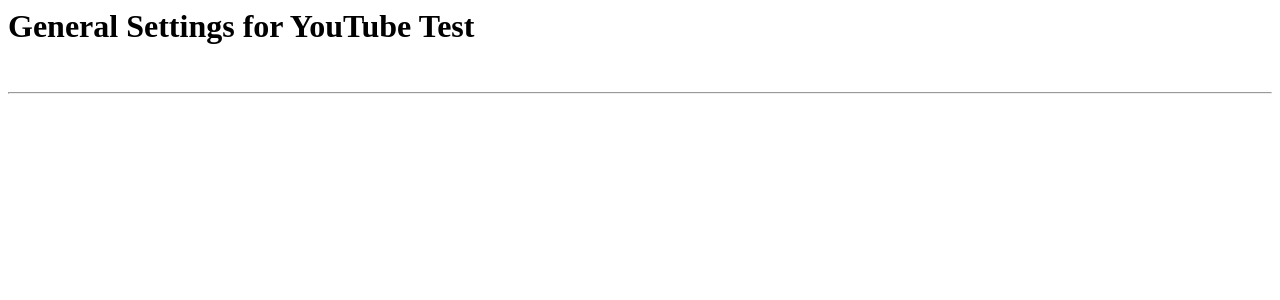
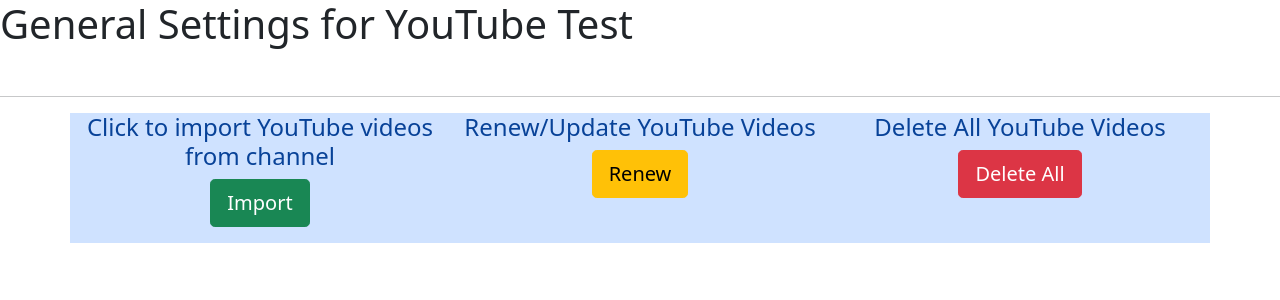
Before and after one commit to zayd-bhyat/plugin-name, a PHP site: page /admin/partials/plugin-name-yt-importer.php?page=1 in a window 1280 px wide. Shown: the top 300 px of the page. Run offline with PHP 8.4, Linux system fonts and the light colour scheme.

Commit message:
Lesson 14 End

```diff
--- a/admin/partials/plugin-name-yt-importer.php
+++ b/admin/partials/plugin-name-yt-importer.php
@@ -11,9 +11,45 @@
  * @package    Plugin_Name
  * @subpackage Plugin_Name/admin/partials
  */
+
+//get the current page
+ $thecurrentpage = $_GET['page'];
+
 ?>
+<!--Styles -->
+<link href="https://cdn.jsdelivr.net/npm/bootstrap@5.1.3/dist/css/bootstrap.min.css" rel="stylesheet" integrity="sha384-1BmE4kWBq78iYhFldvKuhfTAU6auU8tT94WrHftjDbrCEXSU1oBoqyl2QvZ6jIW3" crossorigin="anonymous">
+<script src="https://cdn.jsdelivr.net/npm/bootstrap@5.1.3/dist/js/bootstrap.bundle.min.js" integrity="sha384-ka7Sk0Gln4gmtz2MlQnikT1wXgYsOg+OMhuP+IlRH9sENBO0LRn5q+8nbTov4+1p" crossorigin="anonymous"></script>
+<!--/Styles -->
 
 <h1>General Settings for YouTube Test</h1><br><hr>
+<div class="container" style="width:100%; text-align:center;">
+  <div class="row alert-primary">
+    <div class="col-sm">
+      <h4>Click to import YouTube videos from channel</h4>
+      <form method="get" action="">
+        <input type="hidden" value="<?php echo($thecurrentpage); ?>" name="page"/>
+        <input type="hidden" value="import" name="action"/>
+        <button type="submit" class="btn btn-success btn-lg">Import</button>
+      </form>
+    </div>
+    <div class="col-sm">
+      <h4>Renew/Update YouTube Videos</h4>
+      <form method="get" action="">
+        <input type="hidden" value="<?php echo($thecurrentpage); ?>" name="page"/>
+        <input type="hidden" value="renew" name="action"/>
+        <button type="submit" class="btn btn-warning btn-lg">Renew</button>
+      </form>
+    </div>
+    <div class="col-sm">
+      <h4>Delete All YouTube Videos</h4>
+      <form>
+        <input type="hidden" value="<?php echo($thecurrentpage); ?>" name="page"/>
+        <input type="hidden" value="delete" name="action"/>
+        <button type="submit" class="btn btn-danger btn-lg">Delete All</button>
+      </form>
+    </div>
+  </div>
+</div>
 <?php
 //Store key to Variables
 /*
```
